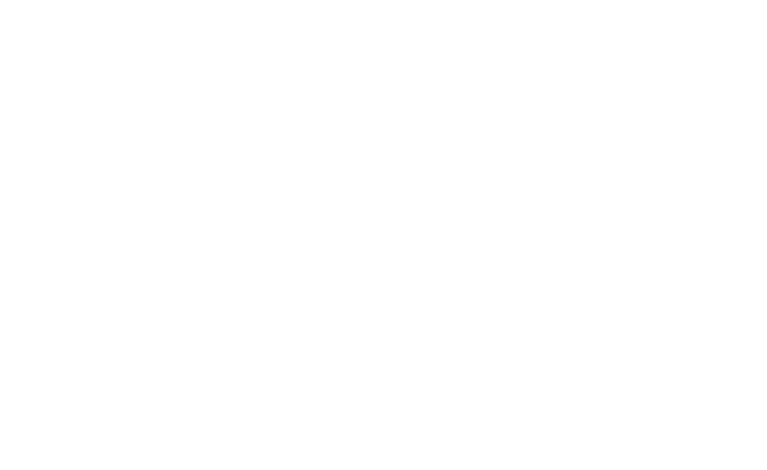
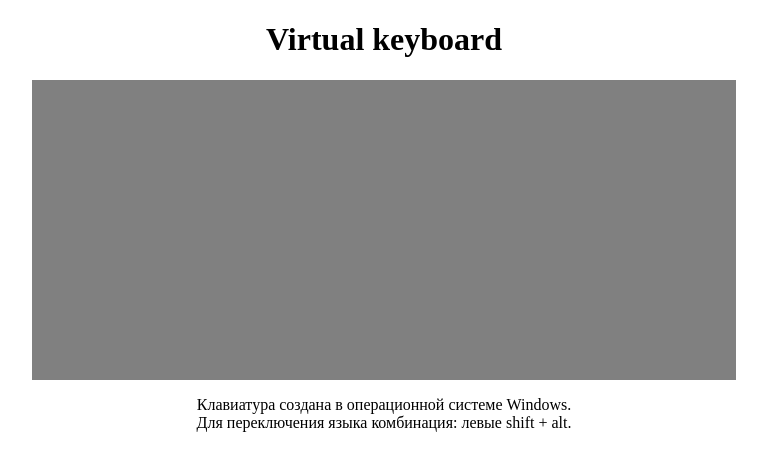
Before and after one commit to AndrewMik/virtual-keyboard-init, a website built with webpack: page src/index.html in a window 1280 px wide. Shown: the whole page, without its empty margins (256-1023 px from the left). Built offline with nearby package versions, Linux system fonts and the light colour scheme.

Commit message:
feat: implement basic layout

```diff
--- /dev/null
+++ b/components/keyboard-keys.js
@@ -0,0 +1,11 @@
+const KEYBOARD = document.querySelector(".keyboard");
+
+function createKey(){
+  const key = document.createElement("div");
+
+  key.classList.add("key");
+
+  KEYBOARD.append(key);
+}
+
+createKey();
--- /dev/null
+++ b/components/layout.js
@@ -0,0 +1,28 @@
+function createElement(element){
+  const elementToCreate = document.createElement(element);
+
+  elementToCreate.classList.add(element);
+  document.body.append(elementToCreate);
+
+  return elementToCreate;
+}
+
+const header = createElement('header');
+const main = createElement('main');
+const footer = createElement('footer');
+
+const title = document.createElement('h1');
+const keyboard = document.createElement('div');
+const footerText = document.createElement('p');
+
+title.textContent = 'Virtual keyboard';
+footerText.innerHTML = `Клавиатура создана в операционной системе Windows.
+                        <br>Для переключения языка комбинация: левыe shift + alt.`;
+
+title.classList.add('title');
+keyboard.classList.add('keyboard');
+footerText.classList.add('footer-text');
+
+header.append(title);
+main.append(keyboard);
+footer.append(footerText);
--- a/src/index.js
+++ b/src/index.js
@@ -1 +1,4 @@
-import "./scss/main.scss";
+import './scss/main.scss';
+
+import '../components/layout';
+import '../components/keyboard-keys';
--- /dev/null
+++ b/src/scss/components/_keyboard.scss
@@ -0,0 +1,5 @@
+.keyboard {
+  width: 704px;
+  height: 300px;
+  background-color: gray;
+}
--- /dev/null
+++ b/src/scss/layout/_footer.scss
@@ -0,0 +1,3 @@
+.footer-text {
+  text-align: center;
+}
--- /dev/null
+++ b/src/scss/layout/_header.scss
@@ -0,0 +1,3 @@
+.title {
+  text-align: center;
+}
--- /dev/null
+++ b/src/scss/layout/_main.scss
@@ -0,0 +1,4 @@
+.keyboard {
+  margin: 0 auto;
+  display: flex;
+}
--- a/src/scss/main.scss
+++ b/src/scss/main.scss
@@ -1,3 +1,7 @@
 @import "./abstracts/variables";
 @import "./base/normalize";
-@import "./components/buttons";
+@import "./components/keyboard";
+@import "./components/keys";
+@import "./layout/header";
+@import "./layout/main";
+@import "./layout/footer";
```
Also changed, not shown: src/scss/components/_buttons.scss (deleted), src/scss/components/_keys.scss (added), 1 other file.
